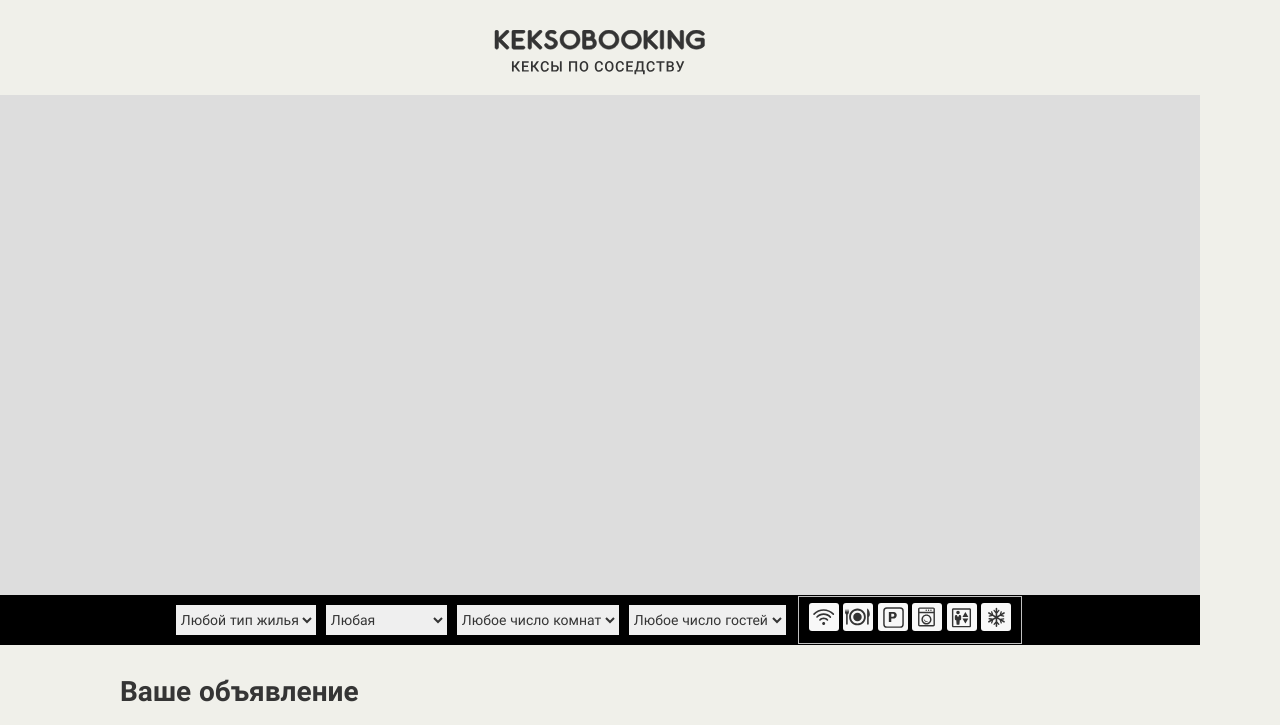
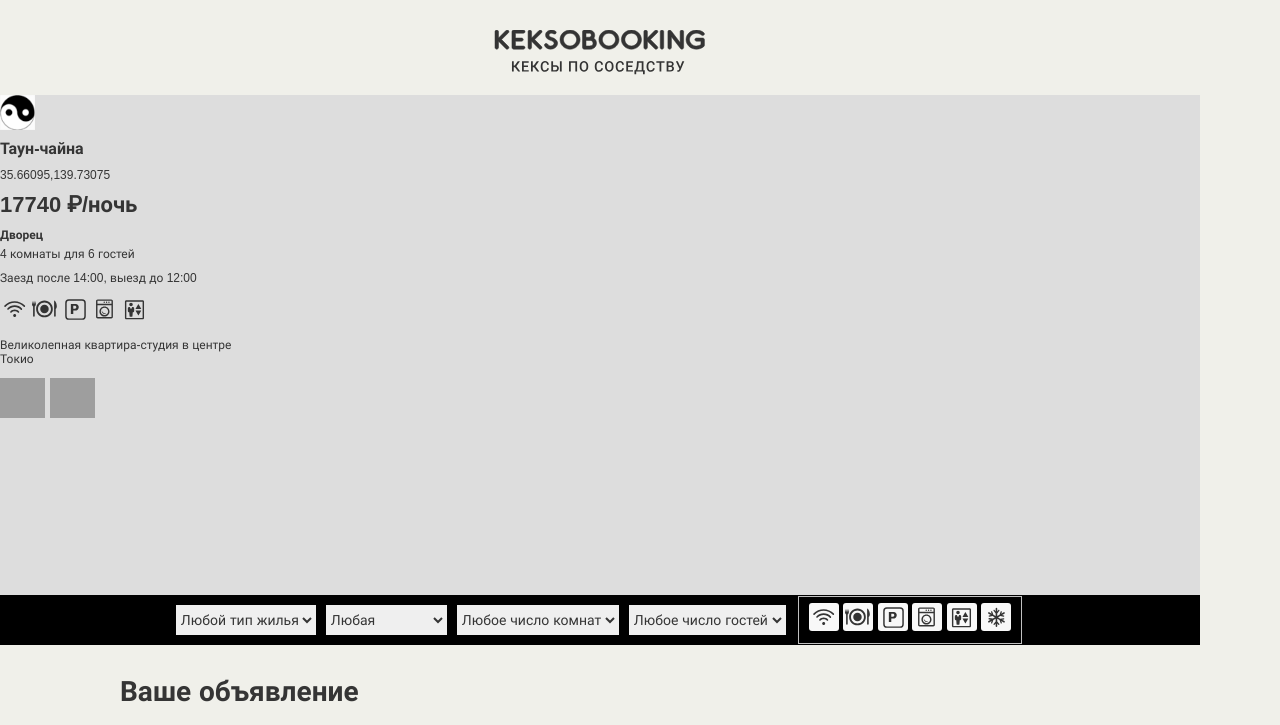
Before and after one commit to htmlacademy-javascript/2420741-keksobooking-1, a website with bundled scripts: page index.html in a window 1280 px wide. Shown: the top 725 px of the page. Built offline with nearby package versions, Linux system fonts and the light colour scheme; grey boxes are pictures that could not be loaded.

Commit message:
создание DOM элементов

```diff
--- a/index.html
+++ b/index.html
@@ -6,9 +6,6 @@
   <link rel="stylesheet" href="css/style.css">
   <link rel="shortcut icon" href="favicon.ico" type="image/x-icon">
   <title>Кексобукинг</title>
-
-  <script src="js/main.js" type="module"></script>
-
 </head>
 
 <body>
@@ -234,6 +231,8 @@
   </template>
 
 
+  <script src="js/main.js" type="module"></script>
+  <script src="js/popup.js" type="module"></script>
 
 </body>
 </html>
--- a/js/data.js
+++ b/js/data.js
@@ -5,46 +5,50 @@ import {getNewFeauters} from './util.js';
 import {myPadStart} from './util.js';
 
 
-//const author = { // описывает автора
 const AVATAR = 'img/avatars/user{{xx}}.png';
-// const offer = { //
-const TITTLE = ['Предложение дня', 'Эксклюзив', 'Последний день предложения', 'Акция'];
+const TITTLE = ['Томи-ями и без спальни', 'Грильз-хаус', 'Таун-чайна', 'Чайхата с диваном', 'Коферумная лачина'];
 const TYPE = ['palace', 'flat', 'house', 'bungalow', 'hotel'];
 const CHECKIN = ['12:00', '13:00', '14:00'];
 const CHECKOUT = ['12:00', '13:00', '14:00'];
 const FEAUTERS = ['wifi', 'dishwasher', 'parking', 'washer', 'elevator', 'conditioner'];
-const DESCRIPTION = ['эконом', 'люкс', 'среднее'];
+const DESCRIPTION = ['Великолепная квартира-студия в центре Токио', 'Великолепная квартира-студия на окраине Тувы', 'Великолепная квартира в центре Байконура'];
 const PHOTOS = [
   'https://assets.htmlacademy.ru/content/intensive/javascript-1/keksobooking/duonguyen-8LrGtIxxa4w.jpg',
   'https://assets.htmlacademy.ru/content/intensive/javascript-1/keksobooking/brandon-hoogenboom-SNxQGWxZQi0.jpg',
   'https://assets.htmlacademy.ru/content/intensive/javascript-1/keksobooking/claire-rendall-b6kAwr1i0Iw.jpg'
 ];
-// const locations = {
 
 
+const author = {
+  avatar: AVATAR.replace('{{xx}}',myPadStart(String(getRandom(1,10)), 2, '0'))
+};
 // создали объект
-const objects = () => ({
-  avatar: AVATAR.replace('{{xx}}',myPadStart(String(getRandom(1,10)), 2, '0')),
+const offer = {
   tittle: getRandomArrayElement(TITTLE),
-  address: [{lat: getCoordinates(35.65000, 35.70000, 5)}, {lng: getCoordinates(139.70000, 139.80000, 5)}],
+  address: [getCoordinates(35.65000, 35.70000, 5), getCoordinates(139.70000, 139.80000, 5)],
   price: getRandom(10000,20000),
   type: getRandomArrayElement(TYPE),
   rooms: getRandom(1,20),
   guests: getRandom(1,10),
   checkin: getRandomArrayElement(CHECKIN),
   checkout: getRandomArrayElement(CHECKOUT),
-  feauters: getNewFeauters(FEAUTERS),
+  features: getNewFeauters(FEAUTERS),
   description: getRandomArrayElement(DESCRIPTION),
-  photos: getNewFeauters(PHOTOS),
+  photos: getNewFeauters(PHOTOS)
+};
+
+const locations = {
   lat: getCoordinates(35.65000, 35.70000, 5),
   lng: getCoordinates(139.70000, 139.80000, 5)
-});
+};
+
+const object = () => Object.assign({}, author, offer, locations);
 
 //определились с количеством предложений
-const QUANTITY_OBJECTS = 10;
+// const QUANTITY_OBJECTS = 1;
 
 
 // создали выбор предложений
-const variableObjects = () => Array.from({length: QUANTITY_OBJECTS}, objects);
+const variableOffers = (count) => Array.from({length: count}, object);
 
-export {variableObjects};
+export {variableOffers};
--- a/js/main.js
+++ b/js/main.js
@@ -1,2 +1,2 @@
-import {variableObjects} from './data.js';
-variableObjects();
+import {variableOffers} from './data.js';
+variableOffers();
--- /dev/null
+++ b/js/popup.js
@@ -0,0 +1,80 @@
+import {variableOffers} from './data.js';
+
+// сопоставили подписи
+const TYPES_OF_HOUSING = {
+  'flat': 'Квартира',
+  'bungalow': 'Бунгало',
+  'house': 'Дом',
+  'palace': 'Дворец',
+  'hotel': 'Отель'
+};
+
+// нашли карточку объявления на карте
+const userDialog = document.querySelector('#map-canvas');
+
+// нашли шаблон карочки
+const offerCardTemplate = document.querySelector('#card').content.querySelector('.popup');
+
+// создали карточку с данными
+const offerCards = variableOffers(1);
+
+// создали блок для списка удобств
+const actualFeatures = (features) => {
+  const variableFeauters = document.createDocumentFragment();
+  features.forEach((element) => {
+    const feature = document.createElement('li');
+    feature.classList.add('popup__feature', `popup__feature--${element}`);
+    variableFeauters.appendChild(feature);
+  });
+  return variableFeauters;
+};
+
+// создали блок для списка фотографий
+const actualPhotos = (photos) => {
+  const variablePhotos = document.createDocumentFragment();
+  photos.forEach((photo) => {
+    const actualPhoto = document.createElement('img');
+    actualPhoto.src = photo;
+    actualPhoto.alt = 'Фотография жилья';
+    actualPhoto.setAttribute('width', '45');
+    actualPhoto.setAttribute('height', '40');
+    actualPhoto.classList.add('popup__photo');
+
+    variablePhotos.appendChild(actualPhoto);
+  });
+  return variablePhotos;
+};
+
+
+offerCards.forEach((offer) => {
+  const offerCard = offerCardTemplate.cloneNode(true);
+  offerCard.querySelector('.popup__title').textContent = offer.tittle;
+  offerCard.querySelector('.popup__text--address').textContent = offer.address;
+  offerCard.querySelector('.popup__text--price').textContent = `${offer.price} ₽/ночь`;
+  offerCard.querySelector('.popup__type').textContent = TYPES_OF_HOUSING[offer.type];
+  offerCard.querySelector('.popup__text--capacity').textContent = `${offer.rooms} комнаты для ${offer.guests} гостей`;
+  offerCard.querySelector('.popup__text--time').textContent = `Заезд после ${offer.checkin}, выезд до ${offer.checkout}`;
+  offerCard.querySelector('.popup__description').textContent = offer.description;
+  //offerCard.querySelector('.popup__photo').src = offer.photos;
+  offerCard.querySelector('.popup__avatar').src = offer.avatar;
+
+  const listFeatures = offerCard.querySelector('.popup__features');
+  listFeatures.innerHTML = '';
+  if (offer.features) {
+    const listFeatureElements = actualFeatures(offer.features);
+    listFeatures.appendChild(listFeatureElements);
+  } else {
+    listFeatures.remove();
+  }
+
+  const listPhotos = offerCard.querySelector('.popup__photos');
+  listPhotos.innerHTML = '';
+  if (offer.photos) {
+    const listPhotosElements = actualPhotos(offer.photos);
+    listPhotos.appendChild(listPhotosElements);
+  } else {
+    listPhotos.remove();
+  }
+
+  userDialog.appendChild(offerCard);
+});
```
